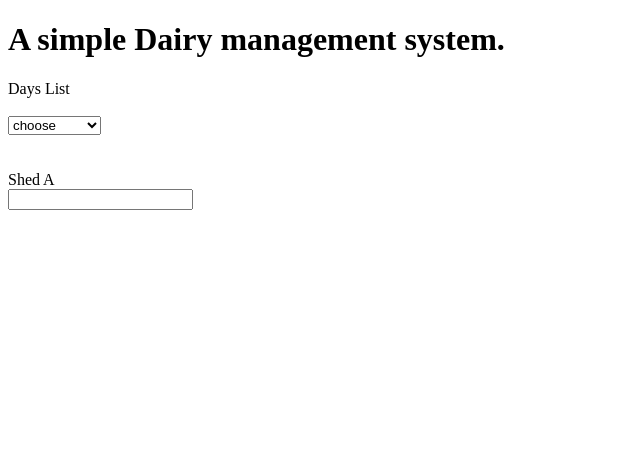
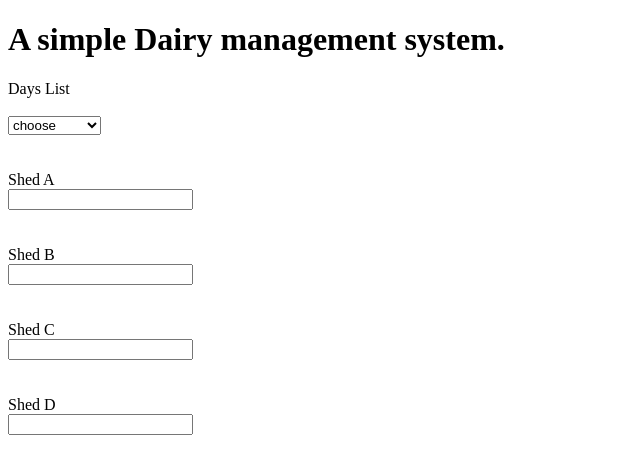
Before and after one commit to kiplangat15000/Dairy_Business, a plain HTML site: page index.html in a window 1280 px wide. Shown: the whole page, without its empty margins (0-640 px from the left). Drawn offline with Linux system fonts and the light colour scheme.

Commit message:
Adding more sheds label and assigninmg different id

```diff
--- a/index.html
+++ b/index.html
@@ -32,3 +32,24 @@
                 <label>Shed A</label><br>
                 <input id="milk-a" type="number">
             </form>
+            <br>
+            <br>
+            <form>
+                <label>Shed B</label><br>
+                <input id="milk-b" type="number">
+            </form>
+            <br>
+            <br>
+            <form>
+                <label>Shed C</label><br>
+                <input id="milk-c" type="number">
+            </form>
+            <br>
+            <br>
+            <form>
+                <label>Shed D</label><br>
+                <input id="milk-d" type="number">
+            </form>
+            </div>
+            <br>
+            <br>
```
